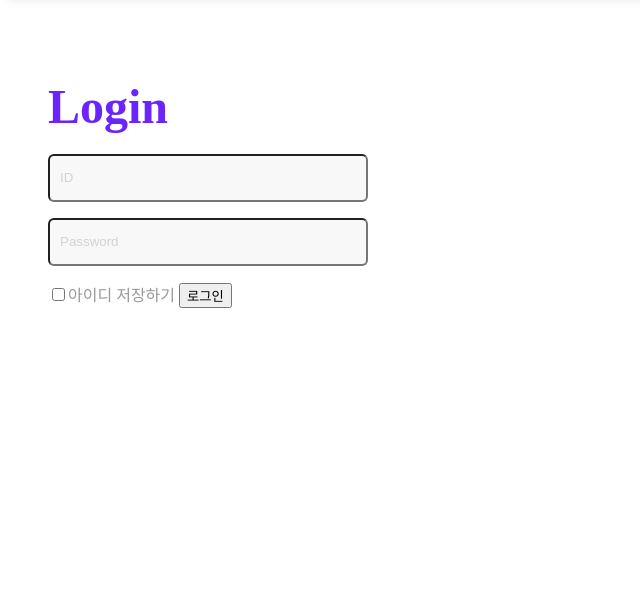
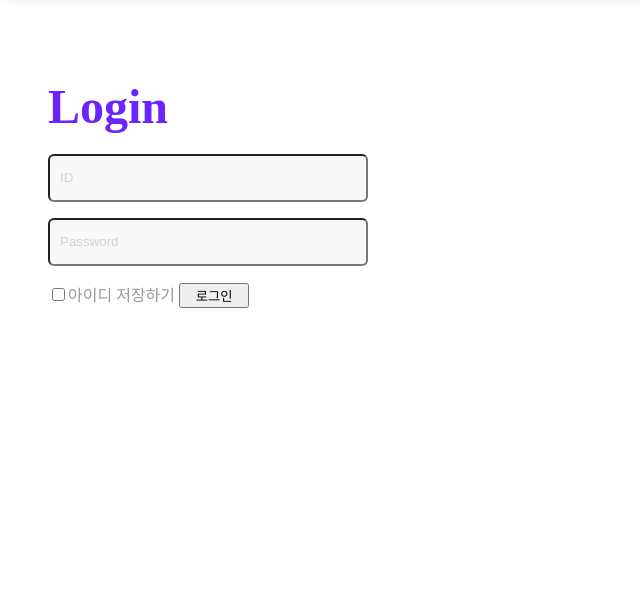
Before and after one commit to luenarstery04/Team3-Project, a Django app: page /users/sign_in/ in a window 1280 px wide. Shown: the part 134-732 px from the top of the page, without its empty margins (0-640 px from the left). Run offline with Django 4.2, Linux system fonts and the light colour scheme.

Commit message:
로그인 기능 수정

```diff
--- a/Ssavi/static/css/sign.css
+++ b/Ssavi/static/css/sign.css
@@ -62,3 +62,7 @@
     background-repeat: no-repeat;
     background-size: contain;
 }
+
+#loginBtn {
+    width: 70px;
+}
--- a/Ssavi/users_app/templates/users_app/sign_in.html
+++ b/Ssavi/users_app/templates/users_app/sign_in.html
@@ -1,6 +1,7 @@
 <!-- 로그인 -->
 {% extends 'base.html' %}
 {% block content %}
+<div id="users">
     <div class="login-wrapper">
         <h2>Login</h2>
         <form action="" method="post" id="login-form">
@@ -10,8 +11,9 @@
             <label for="remember-check">
                 <input type="checkbox" id="remember-check">아이디 저장하기
             </label>
-        <button type="submit">로그인</button>
+            <button id="loginBtn" type="submit">로그인</button>
             <!-- <input type="button"  onClick="location.href='../sign_up'" value="Join"> -->
         </form>
     </div>
+</div>
 {% endblock content %}
--- a/Ssavi/users_app/templates/users_app/sign_up.html
+++ b/Ssavi/users_app/templates/users_app/sign_up.html
@@ -1,7 +1,7 @@
 <!-- 회원가입 -->
 {% extends 'base.html' %}
 {% block content %}
-<body id="users">
+<div id="users">
     <div class="login-wrapper">
         <h2>Join</h2>
         <form action="" method="post" id="login-form">
@@ -25,5 +25,5 @@
             <input type="submit" value="Join">
         </form>
     </div>
-</body>
+</div>
 {% endblock content %}
```
Lines whose indentation alone changed are shown as unchanged.
